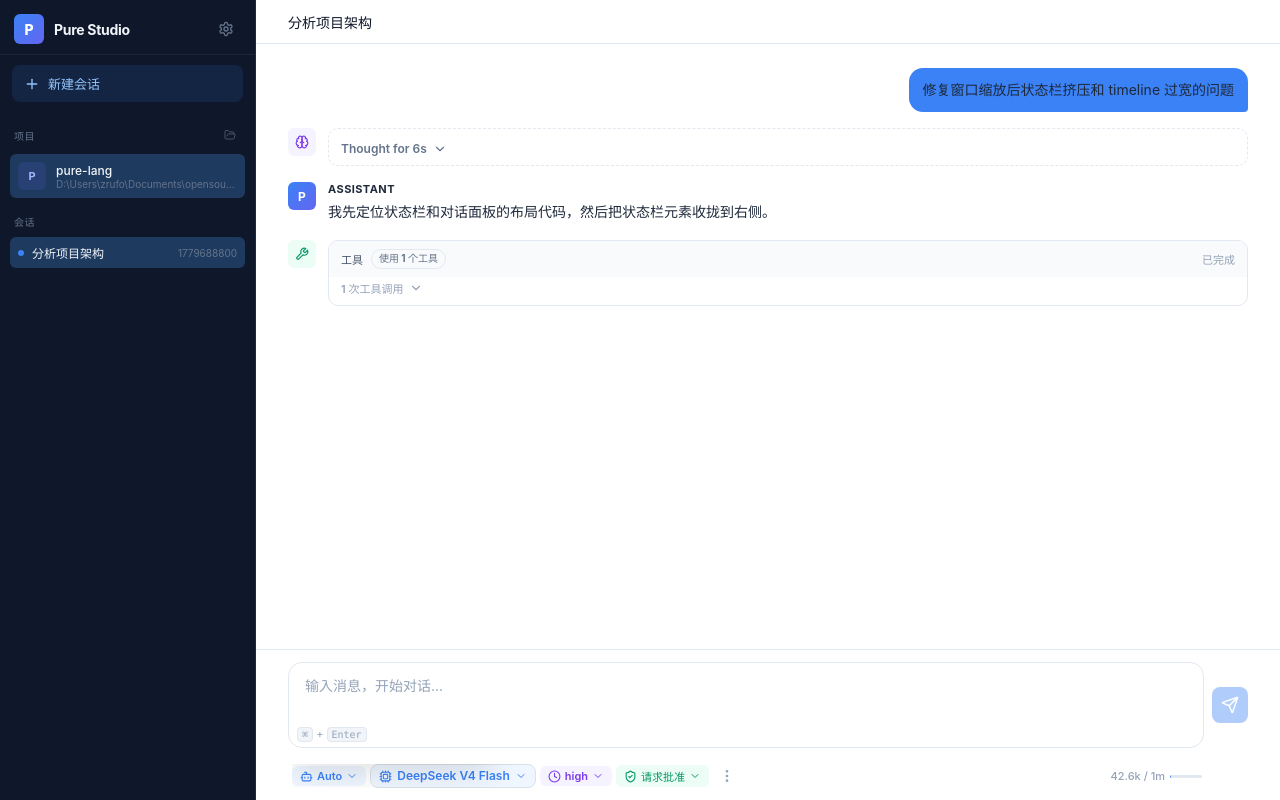
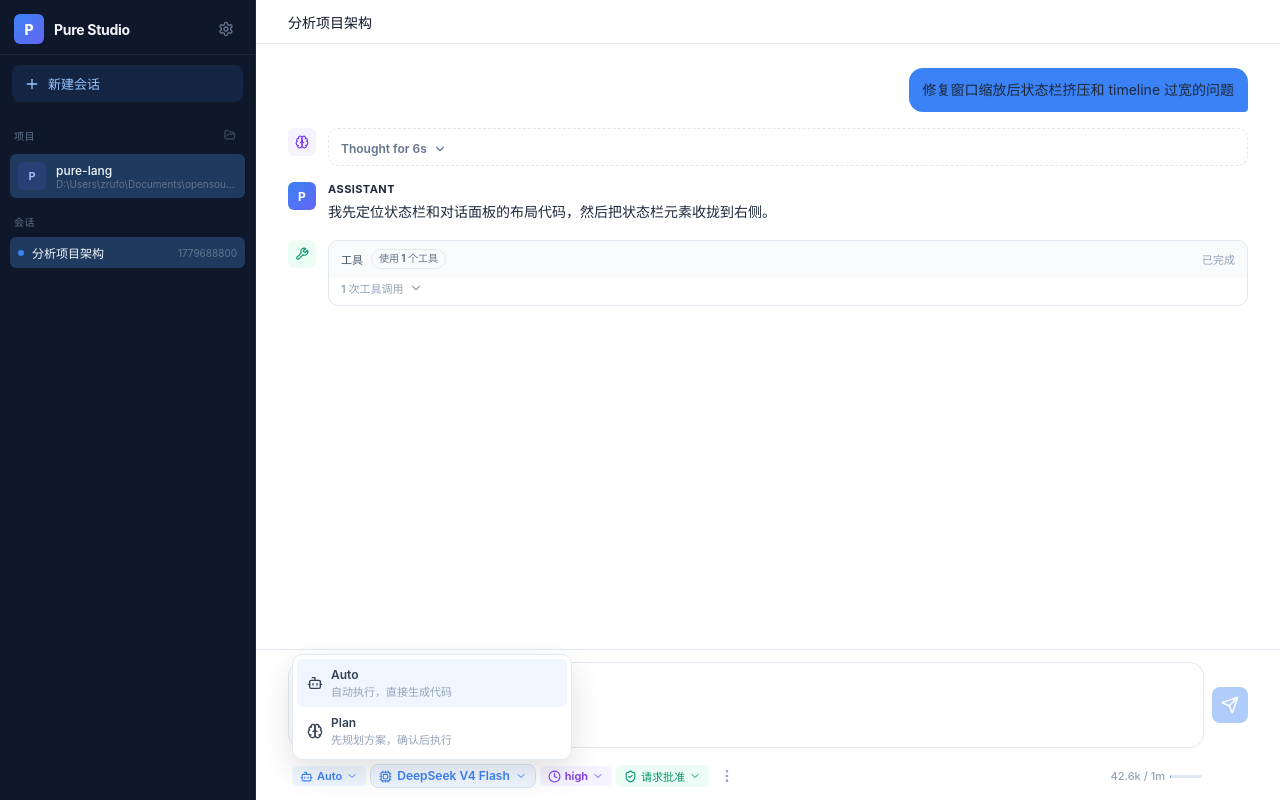
Before and after one commit to ZR233/pure-lang, a React (Vite) app in the folder code/pure-studio/: page / in a window 1280 px wide. Both pictures are taken after a click on the button "Auto". Built offline with nearby package versions, Linux system fonts and the light colour scheme.

Commit message:
feat: 更新下拉菜单样式，优化最大高度和宽度设置

```diff
--- a/code/pure-studio/src/components/SessionStatusBar.tsx
+++ b/code/pure-studio/src/components/SessionStatusBar.tsx
@@ -52,6 +52,10 @@ type SessionStatusBarProps = {
   turnStartedAt: number | null;
   permissionMode: PermissionMode;
   agents: AgentDto[];
+};
+
+type DropdownPosition = CSSProperties & {
+  "--dropdown-max-height"?: string;
 };
 
 const turnPhaseKeys: Record<TurnPhase, string> = {
@@ -428,27 +432,79 @@ function Dropdown({
   menuRole?: "menu" | "dialog";
 }) {
   const [open, setOpen] = useState(false);
+  const [dropdownStyle, setDropdownStyle] = useState<DropdownPosition | null>(null);
   const ref = useRef<HTMLDivElement>(null);
+  const buttonRef = useRef<HTMLButtonElement>(null);
+  const dropdownRef = useRef<HTMLDivElement>(null);
+
+  function getDropdownStyle(): DropdownPosition | null {
+    const button = buttonRef.current;
+    if (!button) return null;
+    const rect = button.getBoundingClientRect();
+    const dropdownWidth = Math.min(280, window.innerWidth - 24);
+    const left = align === "right"
+      ? Math.max(12, Math.min(rect.right - dropdownWidth, window.innerWidth - dropdownWidth - 12))
+      : Math.max(12, Math.min(rect.left, window.innerWidth - dropdownWidth - 12));
+    const bottom = Math.max(12, window.innerHeight - rect.top + 6);
+    const maxHeight = Math.max(140, Math.min(360, rect.top - 18));
+    return {
+      bottom: `${bottom}px`,
+      left: `${left}px`,
+      position: "fixed",
+      right: "auto",
+      top: "auto",
+      width: `${dropdownWidth}px`,
+      "--dropdown-max-height": `${maxHeight}px`,
+    };
+  }
 
   useEffect(() => {
     if (!open) return;
+    function updatePosition() {
+      setDropdownStyle(getDropdownStyle());
+    }
     function handleClick(event: MouseEvent) {
-      if (ref.current && !ref.current.contains(event.target as Node)) {
+      const target = event.target as Node;
+      if (ref.current?.contains(target) || dropdownRef.current?.contains(target)) {
+        return;
+      }
       setOpen(false);
-      }
     }
     function handleKeyDown(event: KeyboardEvent) {
       if (event.key === "Escape") {
         setOpen(false);
       }
     }
+    updatePosition();
     document.addEventListener("mousedown", handleClick);
     document.addEventListener("keydown", handleKeyDown);
+    window.addEventListener("resize", updatePosition);
+    window.addEventListener("scroll", updatePosition, true);
     return () => {
       document.removeEventListener("mousedown", handleClick);
       document.removeEventListener("keydown", handleKeyDown);
+      window.removeEventListener("resize", updatePosition);
+      window.removeEventListener("scroll", updatePosition, true);
     };
   }, [open]);
+
+  const dropdown = (
+    <div
+      ref={dropdownRef}
+      className={`status-dropdown${align === "right" ? " right" : ""}${dropdownClassName ? ` ${dropdownClassName}` : ""} ${open ? "open" : ""}`}
+      role={menuRole}
+      style={dropdownStyle ?? undefined}
+      onClick={(event) => {
+        const target = event.target;
+        const button = target instanceof Element ? target.closest("button") : null;
+        if (button instanceof HTMLButtonElement && !button.disabled) {
+          setOpen(false);
+        }
+      }}
+    >
+      {children}
+    </div>
+  );
 
   return (
     <div
@@ -457,6 +513,7 @@ function Dropdown({
       style={{ position: "relative", display: "inline-flex" }}
     >
       <button
+        ref={buttonRef}
         className={buttonClassName ?? `status-chip selectable ${className ?? ""}`}
         style={buttonClassName ? undefined : { display: "inline-flex", alignItems: "center", gap: 4 }}
         type="button"
@@ -468,12 +525,9 @@ function Dropdown({
         {trigger}
         {hideChevron ? null : <ChevronDown size={12} />}
       </button>
-      <div
-        className={`status-dropdown${align === "right" ? " right" : ""}${dropdownClassName ? ` ${dropdownClassName}` : ""} ${open ? "open" : ""}`}
-        role={menuRole}
-      >
-        {children}
-      </div>
+      {open && dropdownStyle && typeof document !== "undefined"
+        ? createPortal(dropdown, document.body)
+        : null}
     </div>
   );
 }
@@ -551,22 +605,62 @@ function ModelSelector({
 }) {
   const { t } = useTranslation();
   const [open, setOpen] = useState(false);
+  const [dropdownStyle, setDropdownStyle] = useState<DropdownPosition | null>(null);
   const wrapRef = useRef<HTMLDivElement>(null);
+  const buttonRef = useRef<HTMLButtonElement>(null);
+  const dropdownRef = useRef<HTMLDivElement>(null);
   const plannerRole = findPlannerRole(roles);
   const currentModelSlug = plannerRole?.model ?? runtime?.usage.model ?? "";
   const currentModelInfo = findModelInProviders(providers, currentModelSlug);
   const currentEffort = plannerRole?.effort ?? "";
   const currentEfforts = currentModelInfo?.model.reasoningEfforts ?? [];
 
+  function getDropdownStyle(): DropdownPosition | null {
+    const button = buttonRef.current;
+    if (!button) return null;
+    const rect = button.getBoundingClientRect();
+    const dropdownWidth = Math.min(340, window.innerWidth - 24);
+    const left = Math.max(12, Math.min(rect.left, window.innerWidth - dropdownWidth - 12));
+    const maxHeight = Math.max(160, Math.min(360, rect.top - 18));
+    return {
+      bottom: `${Math.max(12, window.innerHeight - rect.top + 6)}px`,
+      left: `${left}px`,
+      position: "fixed",
+      right: "auto",
+      top: "auto",
+      width: `${dropdownWidth}px`,
+      "--dropdown-max-height": `${maxHeight}px`,
+    };
+  }
+
   useEffect(() => {
     if (!open) return;
+    function updatePosition() {
+      setDropdownStyle(getDropdownStyle());
+    }
     function handleClickOutside(event: MouseEvent) {
-      if (wrapRef.current && !wrapRef.current.contains(event.target as Node)) {
+      const target = event.target as Node;
+      if (wrapRef.current?.contains(target) || dropdownRef.current?.contains(target)) {
+        return;
+      }
+      setOpen(false);
+    }
+    function handleKeyDown(event: KeyboardEvent) {
+      if (event.key === "Escape") {
         setOpen(false);
       }
     }
+    updatePosition();
     document.addEventListener("mousedown", handleClickOutside);
-    return () => document.removeEventListener("mousedown", handleClickOutside);
+    document.addEventListener("keydown", handleKeyDown);
+    window.addEventListener("resize", updatePosition);
+    window.addEventListener("scroll", updatePosition, true);
+    return () => {
+      document.removeEventListener("mousedown", handleClickOutside);
+      document.removeEventListener("keydown", handleKeyDown);
+      window.removeEventListener("resize", updatePosition);
+      window.removeEventListener("scroll", updatePosition, true);
+    };
   }, [open]);
 
   function handleSelectModel(providerId: string, modelSlug: string) {
@@ -595,6 +689,7 @@ function ModelSelector({
     );
     setRoles(newRoles);
     onSaveProviderSettings(newRoles);
+    setOpen(false);
   }
 
   const grouped: { provider: ProviderRecord; models: ModelRecord[] }[] = [];
@@ -605,19 +700,8 @@ function ModelSelector({
     }
   }
 
-  return (
-    <div className={`model-selector-wrap${open ? " open" : ""}`} ref={wrapRef}>
-      <button
-        className="status-chip selectable model-chip"
-        type="button"
-        onClick={() => setOpen((v) => !v)}
-      >
-        <Cpu size={13} />
-        {currentModelInfo?.model.displayName ?? currentModelSlug ?? t("statusBar.noModel")}
-        <ChevronDown size={12} />
-      </button>
-      {open && (
-        <div className="model-selector-dropdown">
+  const dropdown = (
+    <div ref={dropdownRef} className="model-selector-dropdown" style={dropdownStyle ?? undefined}>
       <div className="model-selector-list">
         {grouped.map((group) => (
           <div className="model-selector-group" key={group.provider.id}>
@@ -658,7 +742,28 @@ function ModelSelector({
         ))}
       </div>
     </div>
-      )}
+  );
+
+  return (
+    <div className={`model-selector-wrap${open ? " open" : ""}`} ref={wrapRef}>
+      <button
+        ref={buttonRef}
+        className="status-chip selectable model-chip"
+        type="button"
+        onClick={() => {
+          if (!open) {
+            setDropdownStyle(getDropdownStyle());
+          }
+          setOpen((v) => !v);
+        }}
+      >
+        <Cpu size={13} />
+        {currentModelInfo?.model.displayName ?? currentModelSlug ?? t("statusBar.noModel")}
+        <ChevronDown size={12} />
+      </button>
+      {open && dropdownStyle && typeof document !== "undefined"
+        ? createPortal(dropdown, document.body)
+        : null}
     </div>
   );
 }
--- a/code/pure-studio/src/styles/conversation.css
+++ b/code/pure-studio/src/styles/conversation.css
@@ -1110,8 +1110,10 @@
   position: absolute;
   bottom: calc(100% + 6px);
   left: 0;
-  z-index: 100;
-  min-width: 200px;
+  z-index: 260;
+  min-width: min(200px, calc(100vw - 24px));
+  max-height: var(--dropdown-max-height, 360px);
+  overflow-y: auto;
   padding: 4px;
   border: 1px solid #e2e8f0;
   border-radius: 10px;
@@ -1346,9 +1348,9 @@
   position: absolute;
   bottom: calc(100% + 6px);
   left: 0;
-  z-index: 100;
-  min-width: 280px;
-  max-height: 360px;
+  z-index: 260;
+  min-width: min(280px, calc(100vw - 24px));
+  max-height: var(--dropdown-max-height, 360px);
   overflow-y: auto;
   border: 1px solid #e2e8f0;
   border-radius: 10px;
```
Lines whose indentation alone changed are shown as unchanged.
